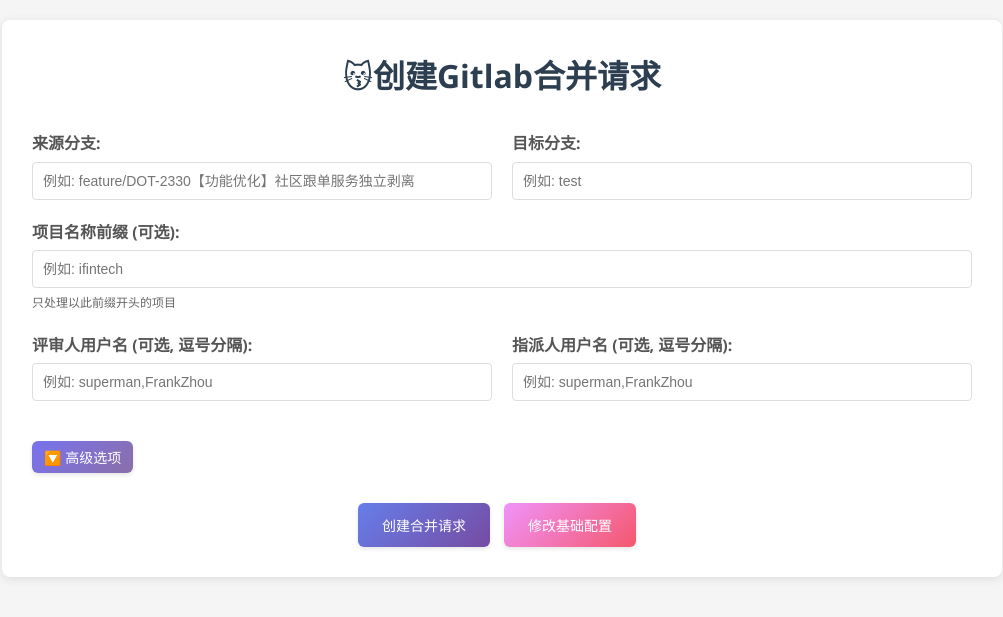
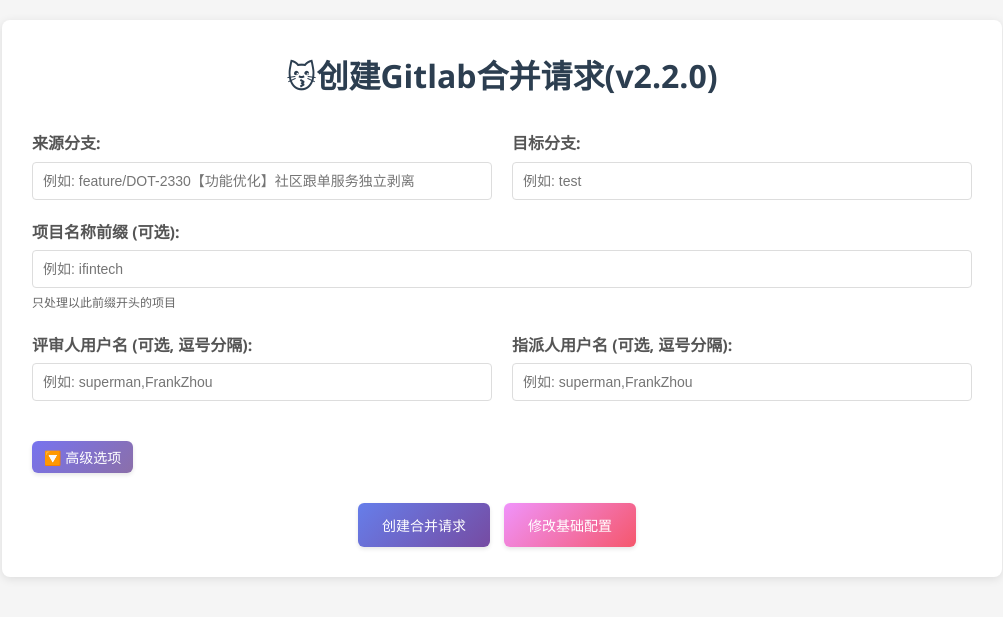
Before and after one commit to junpengzhou/gitlab-code-merge-tool, a Flask app: template templates/index.html in a window 1280 px wide. Shown: the top 617 px of the page, without its empty margins (138-1141 px from the left). Run offline with Flask 3, Linux system fonts and the light colour scheme; the template is opened without the code that fills it, so the values that code supplies are empty.

Commit message:
chore(ui): 更新首页标题版本号
- 在页面标题中添加版本号 (v2.2.0) 以标识当前应用版本
- 保持原有功能和样式不变，仅更新显示信息

```diff
--- a/templates/index.html
+++ b/templates/index.html
@@ -10,7 +10,7 @@
 </head>
 <body>
 <div class="container">
-    <h1>😽创建Gitlab合并请求</h1>
+    <h1>😽创建Gitlab合并请求(v2.2.0)</h1>
 
     <div id="storage-notice" class="storage-notice" style="display: none;">
         <span class="storage-text">📋 已加载本地保存的历史输入数据，如需重置请点击右侧的"清除本地数据"按钮</span>
```
